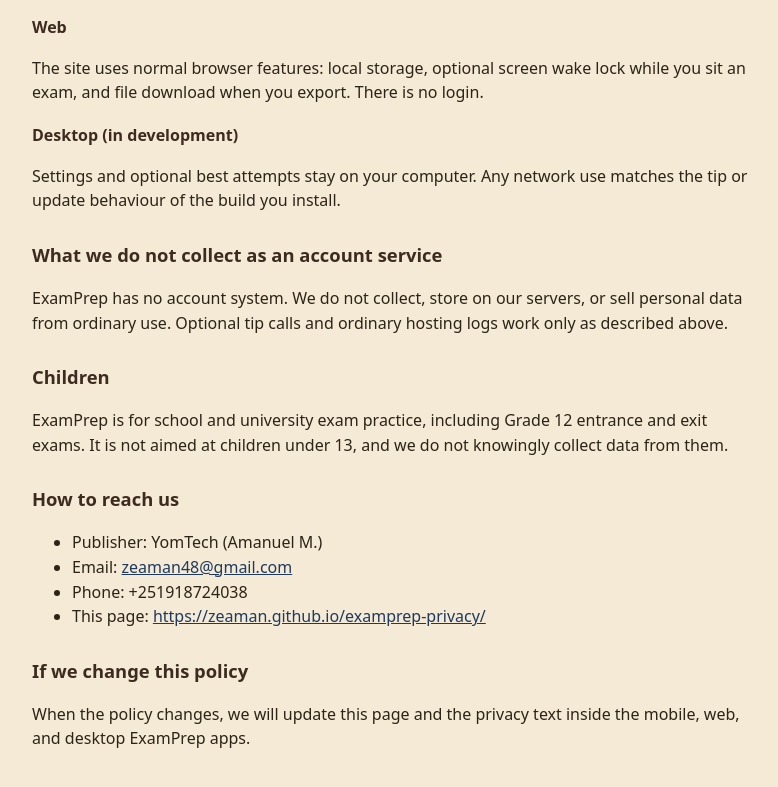
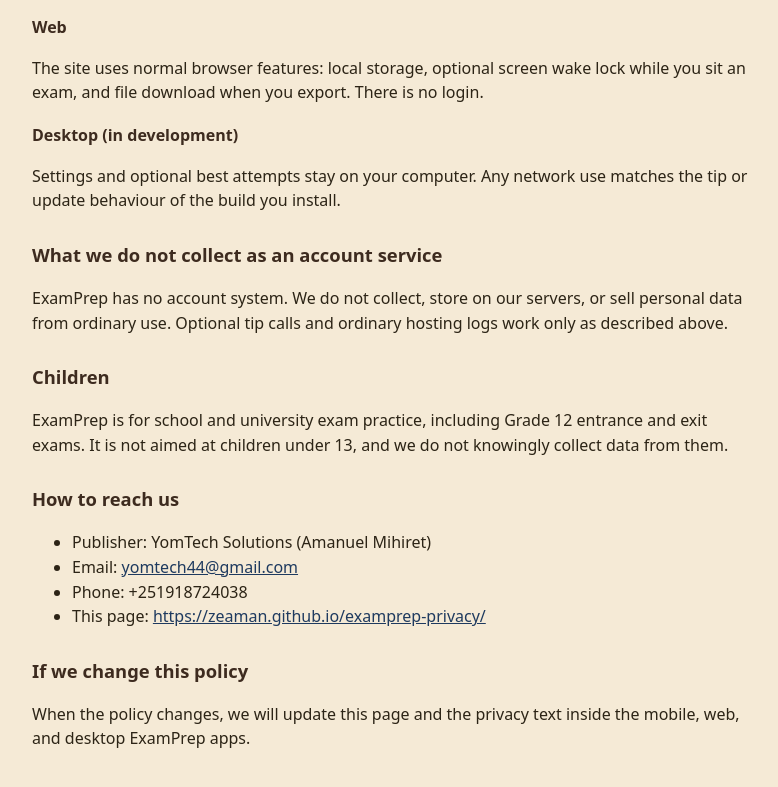
Before and after one commit to Zeaman/examprep-privacy, a plain HTML site: page index.html in a window 1280 px wide. Shown: the part 1319-2106 px from the top of the page, without its empty margins (248-1026 px from the left). Drawn offline with Linux system fonts and the light colour scheme.

Commit message:
Use yomtech44@gmail.com and YomTech Solutions on the privacy page.

```diff
--- a/index.html
+++ b/index.html
@@ -34,7 +34,7 @@
   <main>
     <h1>Privacy Policy for ExamPrep</h1>
     <p class="meta">
-      ExamPrep is made by <strong>YomTech</strong> (Amanuel M.).<br />
+      ExamPrep is made by <strong>YomTech Solutions</strong> (Amanuel Mihiret).<br />
       Last updated: 20 October 2026
     </p>
 
@@ -123,8 +123,8 @@
 
     <h2>How to reach us</h2>
     <ul>
-      <li>Publisher: YomTech (Amanuel M.)</li>
-      <li>Email: <a href="mailto:zeaman48@gmail.com">zeaman48@gmail.com</a></li>
+      <li>Publisher: YomTech Solutions (Amanuel Mihiret)</li>
+      <li>Email: <a href="mailto:yomtech44@gmail.com">yomtech44@gmail.com</a></li>
       <li>Phone: +251918724038</li>
       <li>This page: <a href="https://zeaman.github.io/examprep-privacy/">https://zeaman.github.io/examprep-privacy/</a></li>
     </ul>
```
Also changed, not shown: 1 other file.
